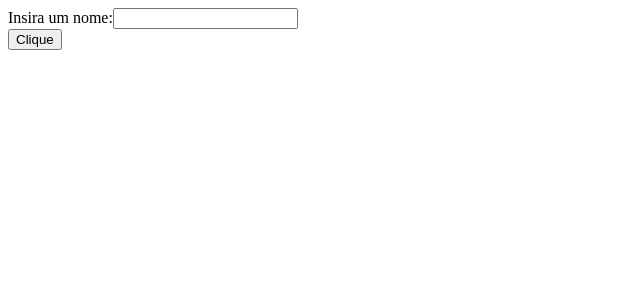
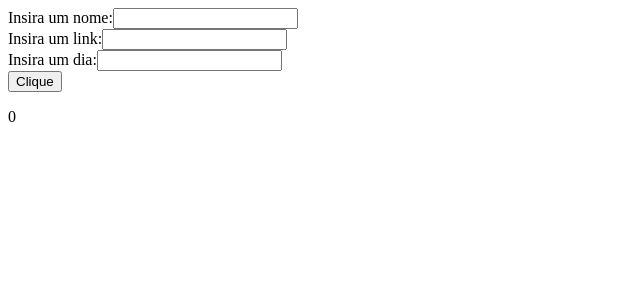
Before and after one commit to matheus-stefani/frontend-repeticao-espacada, a React (Create React App) app: page /pagina-inicial in a window 1280 px wide. Shown: the top 300 px of the page, without its empty margins (0-640 px from the left). Built offline with nearby package versions, Linux system fonts and the light colour scheme.

Commit message:
feat: lista com checkbox

```diff
--- a/src/app/pages/dashboard/Dashboard.tsx
+++ b/src/app/pages/dashboard/Dashboard.tsx
@@ -1,26 +1,102 @@
-import { useState } from "react";
+import { useCallback, useState } from "react";
+
+interface IlistItem {
+  nome: string;
+  link: string;
+  dias: number;
+  isSelected: boolean;
+}
 
 export const Dashboard = () => {
-  const [lista, setLista] = useState<string[]>([]);
-  const [nome, setNome] = useState<string>("");
+  const [lista, setLista] = useState<IlistItem[]>([]);
+  const [nome, setNome] = useState<IlistItem>();
 
   const handleClick = () => {
-    setLista([...lista, nome]);
-    setNome("");
+    setLista((old) => {
+      if(!nome?.nome)return old;
+      if (old.some((e)=>e.nome===nome?.nome || e.link===nome?.link || e.dias===nome?.dias )) return old;
+      return [...old, nome];
+    });
+    setNome({ dias: 0, isSelected: false, link: "", nome: "" });
   };
   return (
     <div>
       <label>Insira um nome:</label>
       <input
         type="text"
-        value={nome}
-        onChange={(e) => setNome(e.target.value)}
+        value={nome?.nome}
+        onChange={(e) =>
+          setNome({
+            nome: e.target.value,
+            dias: 0,
+            link: "",
+            isSelected: false,
+          })
+        }
       />
       <br />
+      <label>Insira um link:</label>
+      <input
+        type="text"
+        value={nome?.link}
+        onChange={(e) =>
+          setNome((old) => {
+            if (!nome?.nome) return old;
+
+            return {
+              link: e.target.value,
+              dias: nome.dias,
+              nome: nome.nome,
+              isSelected: false,
+            };
+          })
+        }
+      />
+      <br />
+      <label>Insira um dia:</label>
+      <input
+        type="number"
+        value={nome?.dias}
+        onChange={(e) =>
+          setNome((old) => {
+            if (!nome?.nome) return old;
+
+            if (!nome?.link) return old;
+            return {
+              dias: Number(e.target.value),
+              link: nome.link,
+              nome: nome.nome,
+              isSelected: false,
+            };
+          })
+        }
+      />
+      <br />
+
       <button onClick={handleClick}>Clique</button>
+
+      <p>{lista.filter((e)=> e.isSelected).length}</p>
+
       <ul>
-        {lista.map((e) => {
-          return <li>{e}</li>;
+        {lista.map((e, i) => {
+          return (
+            <>
+            <input type="checkbox" checked={e.isSelected} onChange={()=> setLista((old)=>{
+
+                return old.map((j)=>{
+                  const newSelected = j.nome === e.nome ? !j.isSelected : j.isSelected;
+
+                  return {...j,isSelected: newSelected}
+                })
+            })}/>
+
+              <li key={e.nome}>Nome: {e.nome}</li>
+              <li key={e.link}>Link: {e.link}</li>
+              <li key={e.dias}>Dias: {e.dias}</li>
+              <li key={i}>{e.isSelected ? 'true' : 'false'}</li>
+
+            </>
+          );
         })}
       </ul>
     </div>
```
